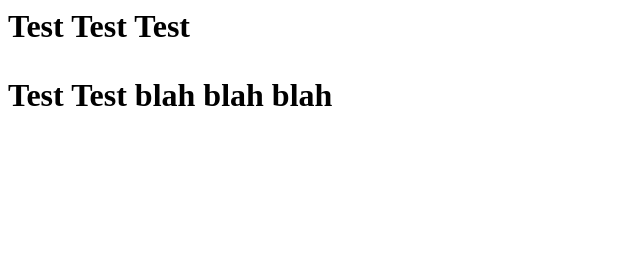
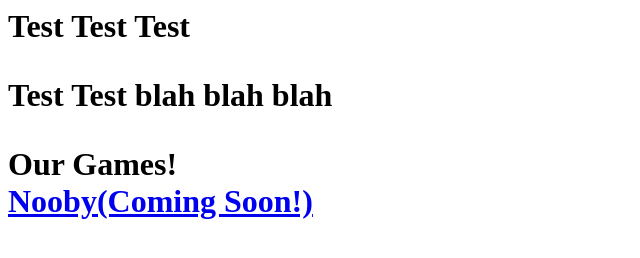
Before and after one commit to OldTownModding/oldtownmodding.github.io, a plain HTML site: page index.html in a window 1280 px wide. Shown: the whole page, without its empty margins (0-640 px from the left). Drawn offline with Linux system fonts and the light colour scheme.

Commit message:
Update index.html

```diff
--- a/index.html
+++ b/index.html
@@ -1,12 +1,14 @@
 <html>
-<head>
-    <meta charset="utf-8">
-    <title>TG99PlayzYT Test Site</title>
-</head>
-<body>
+    <head>
+        <title>TG99PlayzYT Test Site</title>
+        <meta charset="utf-8">
+    </head>
+    <body>
     <h1><b>Test Test Test</h>
-
     <p> Test Test blah blah blah</p>
-
-</body>
+    <strong>Our Games!</strong>
+    <br>
+        <a href="https://oldtownmodding.github.io/Nooby">Nooby(Coming Soon!)</a>
+        <br>
+    </body>
 </html>
```
